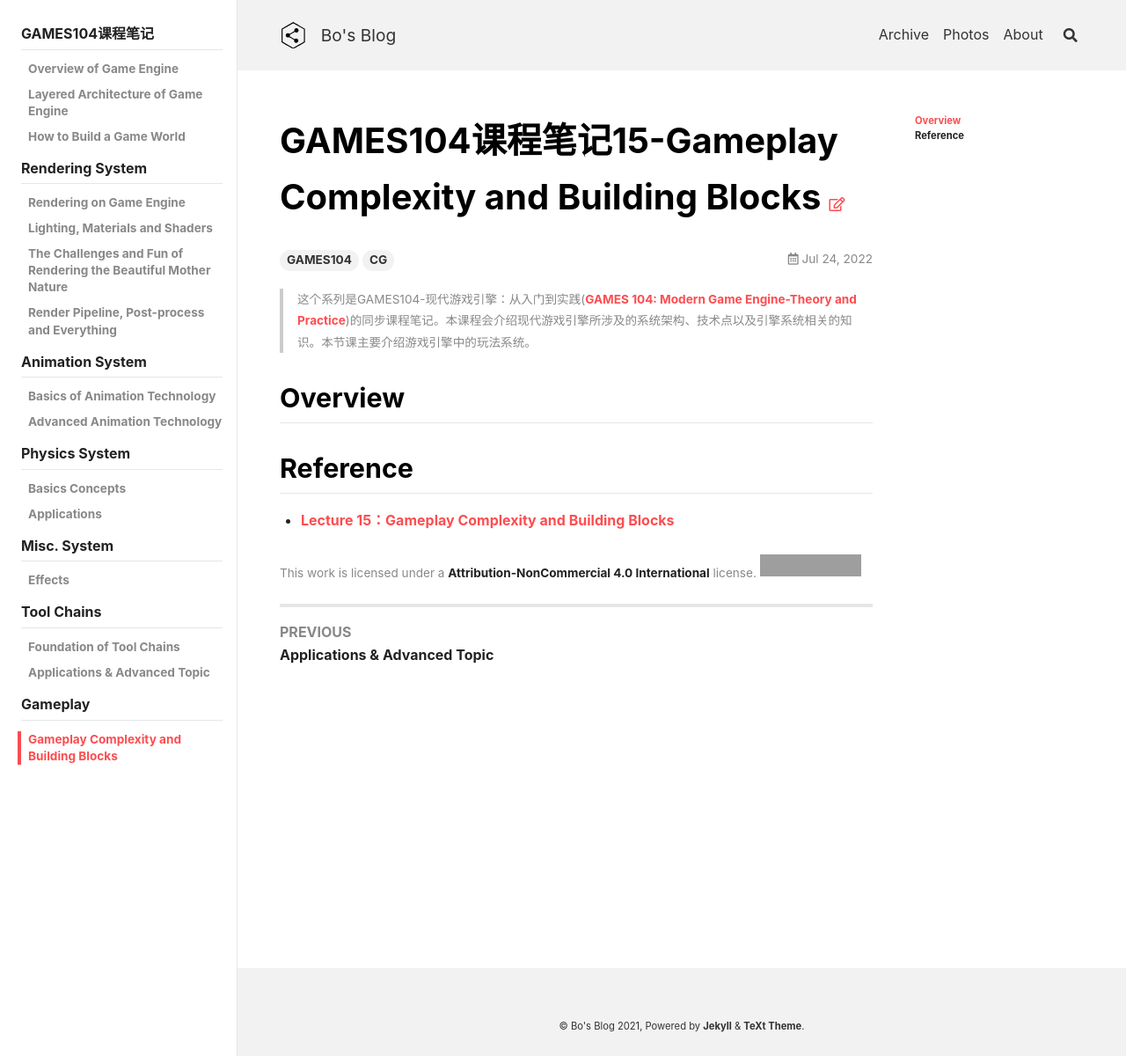
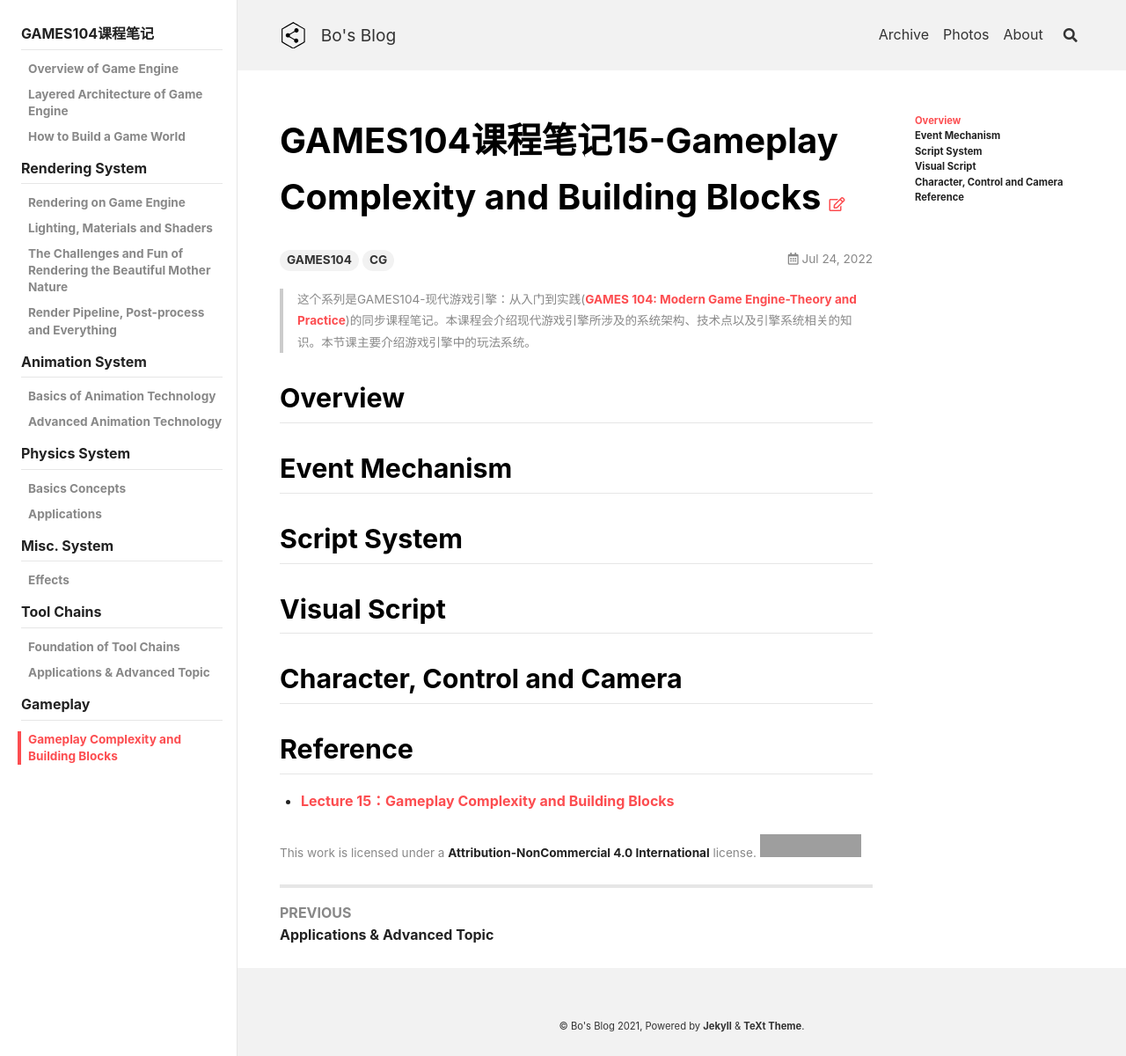
Before and after one commit to peng00bo00/peng00bo00_previous_blog, a Jekyll site: the page built from _posts/2022-07-24-GAMES104-NOTES-15.md, in a window 1280 px wide. Shown: the whole page at 88% size. Built offline with Jekyll 4.4.1, drawn with Linux system fonts in a browser that asks for light colours; nearby versions of some CDN libraries; grey boxes are pictures that could not be loaded.

Commit message:
Update 2022-07-24-GAMES104-NOTES-15.md

```diff
--- a/_posts/2022-07-24-GAMES104-NOTES-15.md
+++ b/_posts/2022-07-24-GAMES104-NOTES-15.md
@@ -14,6 +14,14 @@
 
 ## Overview
 
+## Event Mechanism
+
+## Script System
+
+## Visual Script
+
+## Character, Control and Camera
+
 ## Reference
 
 - [Lecture 15：Gameplay Complexity and Building Blocks](https://www.bilibili.com/video/BV1u34y1H7jd?vd_source=7a2542c6c909b3ee1fab551277360826)
```
